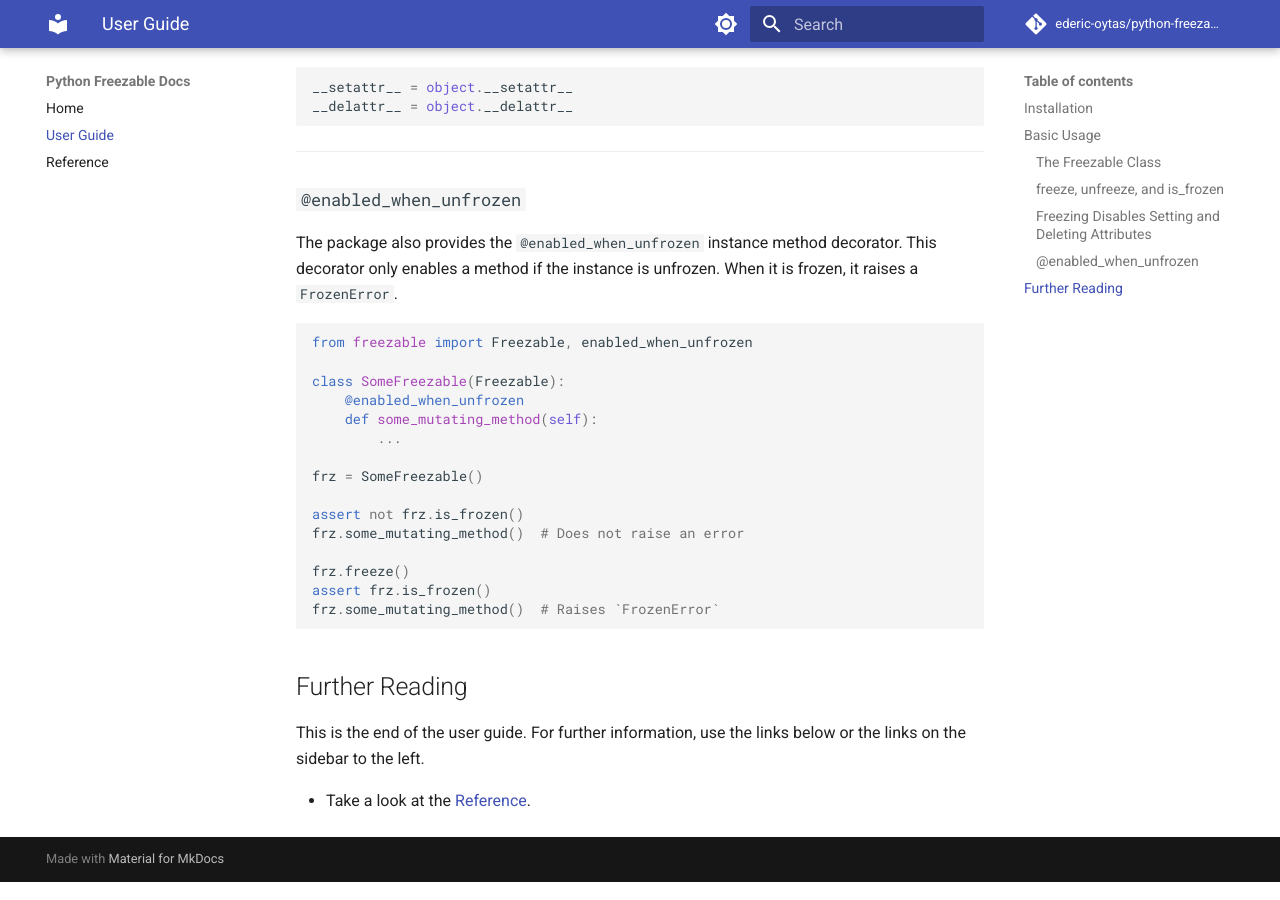
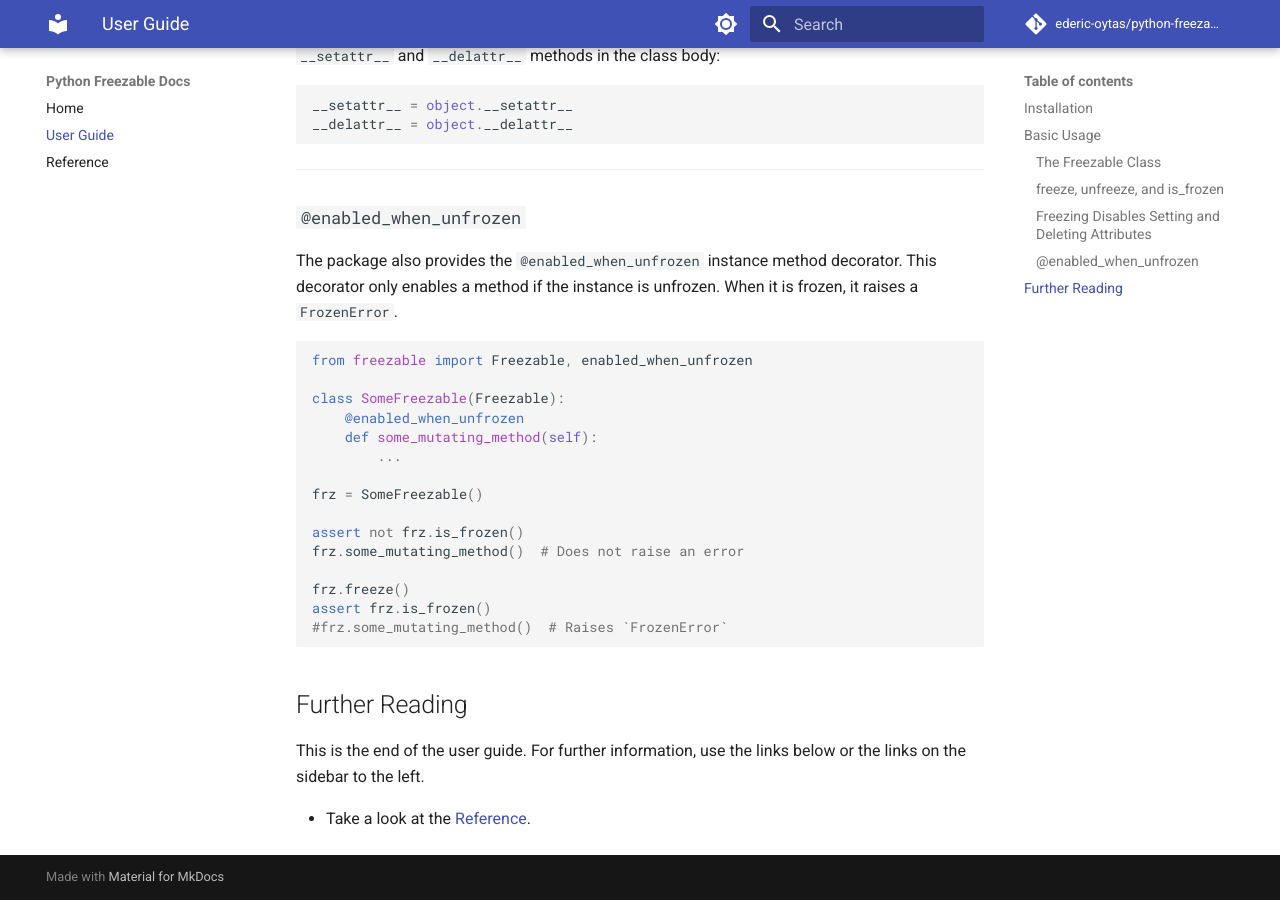
Before and after one commit to ederic-oytas/freezable-mixin, an MkDocs documentation site: the page built from docs/user-guide.md, in a window 1280 px wide and 900 px high, scrolled down 1647 px. Built offline with MkDocs 1.6.1 and Material for MkDocs 9.7.7, drawn with Linux system fonts in a browser that asks for light colours; comment, search, counter and statistics services are not loaded.

Commit message:
Rewrite examples to work with pytest_codeblocks

````diff
--- a/docs/user-guide.md
+++ b/docs/user-guide.md
@@ -68,10 +68,14 @@
 While an object is frozen, setting and deleting attributes of that object
 is disabled; these operations raise a `FrozenError` while it is frozen.
 
+<!--pytest-codeblocks:cont-->
 ```python
 obj = SomeFreezable()
 obj.freeze()
+```
 
+<!--pytest.mark.skip-->
+```python
 # Both of these operations will raise a FrozenError:
 obj.attr = 5
 del obj.attr
@@ -81,6 +85,7 @@
 
 If you don't want this behavior (for performance or some other reason), you can
 override the `__setattr__` and `__delattr__` methods in the class body:
+<!--pytest.mark.skip-->
 ```python
 __setattr__ = object.__setattr__
 __delattr__ = object.__delattr__
@@ -109,7 +114,7 @@
 
 frz.freeze()
 assert frz.is_frozen()
-frz.some_mutating_method()  # Raises `FrozenError`
+#frz.some_mutating_method()  # Raises `FrozenError`
 ```
 
 ## Further Reading
````
